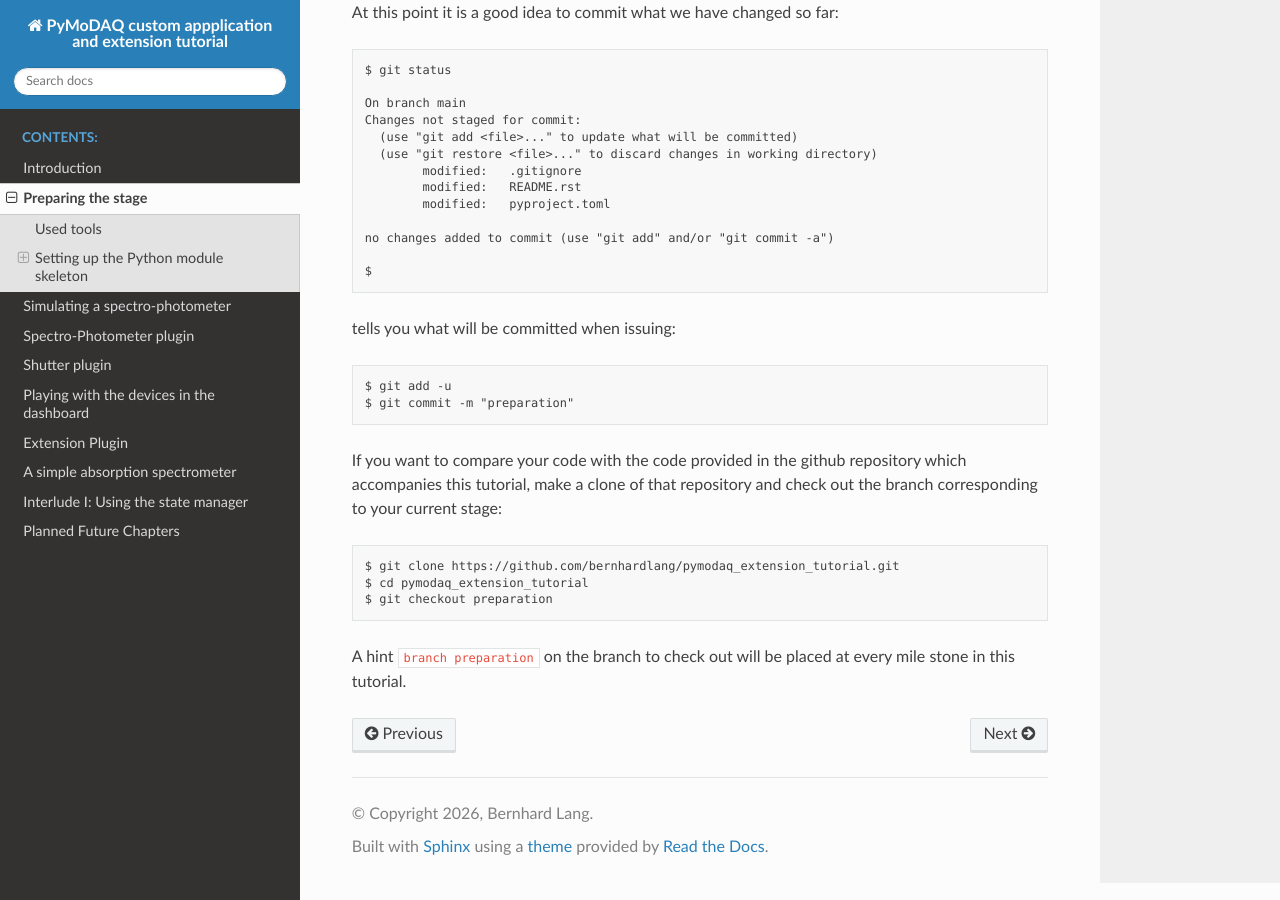
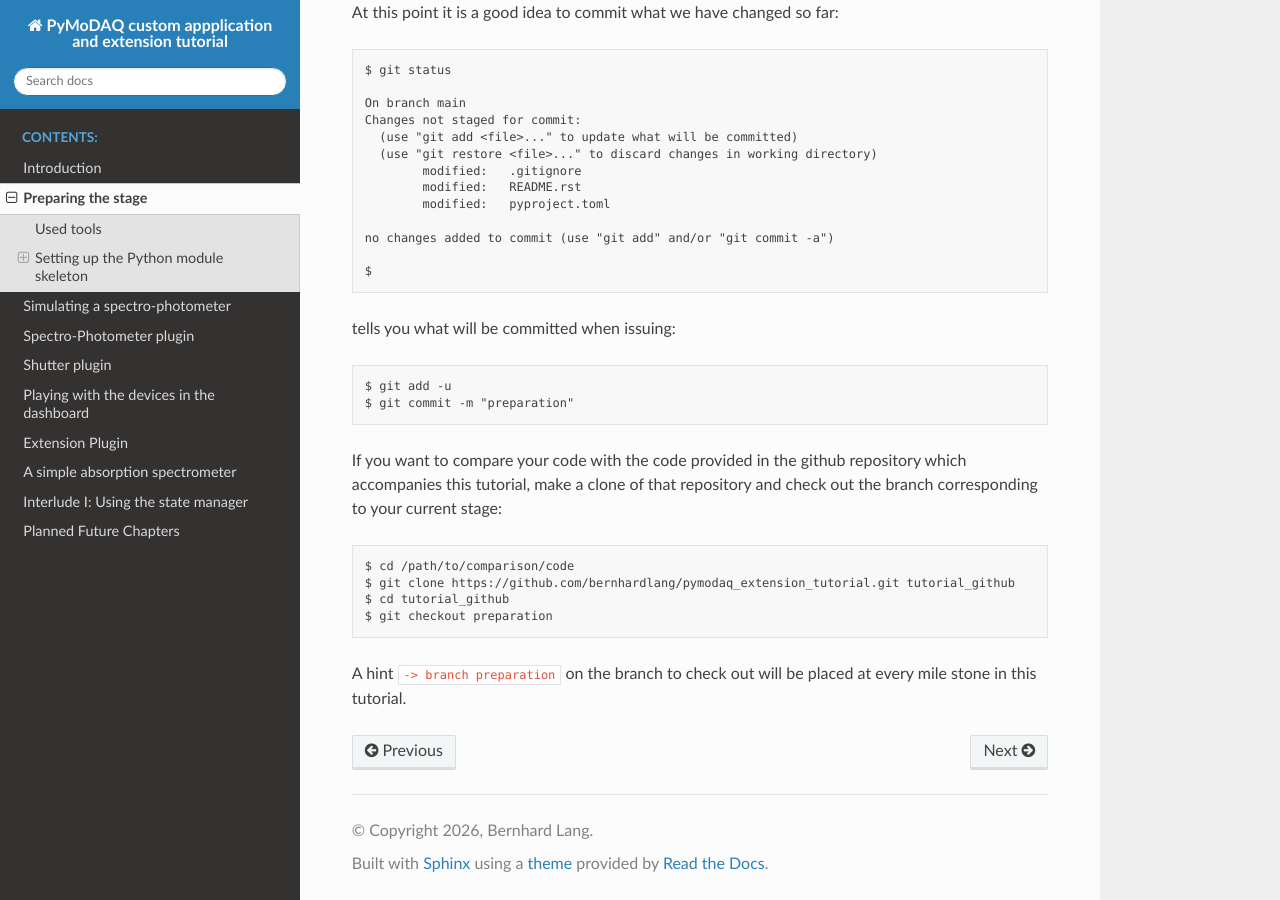
Before and after one commit to bernhardlang/pymodaq_extension_tutorial, a Sphinx documentation site: the page built from source/preparation.rst, in a window 1280 px wide and 900 px high, scrolled down 4340 px. Built offline with Sphinx 7.4.7 and the Read the Docs theme 3.1.0, drawn with Linux system fonts in a browser that asks for light colours.

Commit message:
updated github repo link

```diff
--- a/source/preparation.rst
+++ b/source/preparation.rst
@@ -130,8 +130,9 @@ tells you what will be committed when issuing::
 
 If you want to compare your code with the code provided in the github repository which accompanies this tutorial, make a clone of that repository and check out the branch corresponding to your current stage::
 
-  $ git clone https://github.com/bernhardlang/pymodaq_extension_tutorial.git
-  $ cd pymodaq_extension_tutorial
+  $ cd /path/to/comparison/code
+  $ git clone https://github.com/bernhardlang/pymodaq_extension_tutorial.git tutorial_github
+  $ cd tutorial_github
   $ git checkout preparation
 
-A hint :code:`branch preparation` on the branch to check out will be placed at every mile stone in this tutorial.
+A hint :code:`-> branch preparation` on the branch to check out will be placed at every mile stone in this tutorial.
```
Also changed, not shown: source/future.rst (+11 -11 lines).
